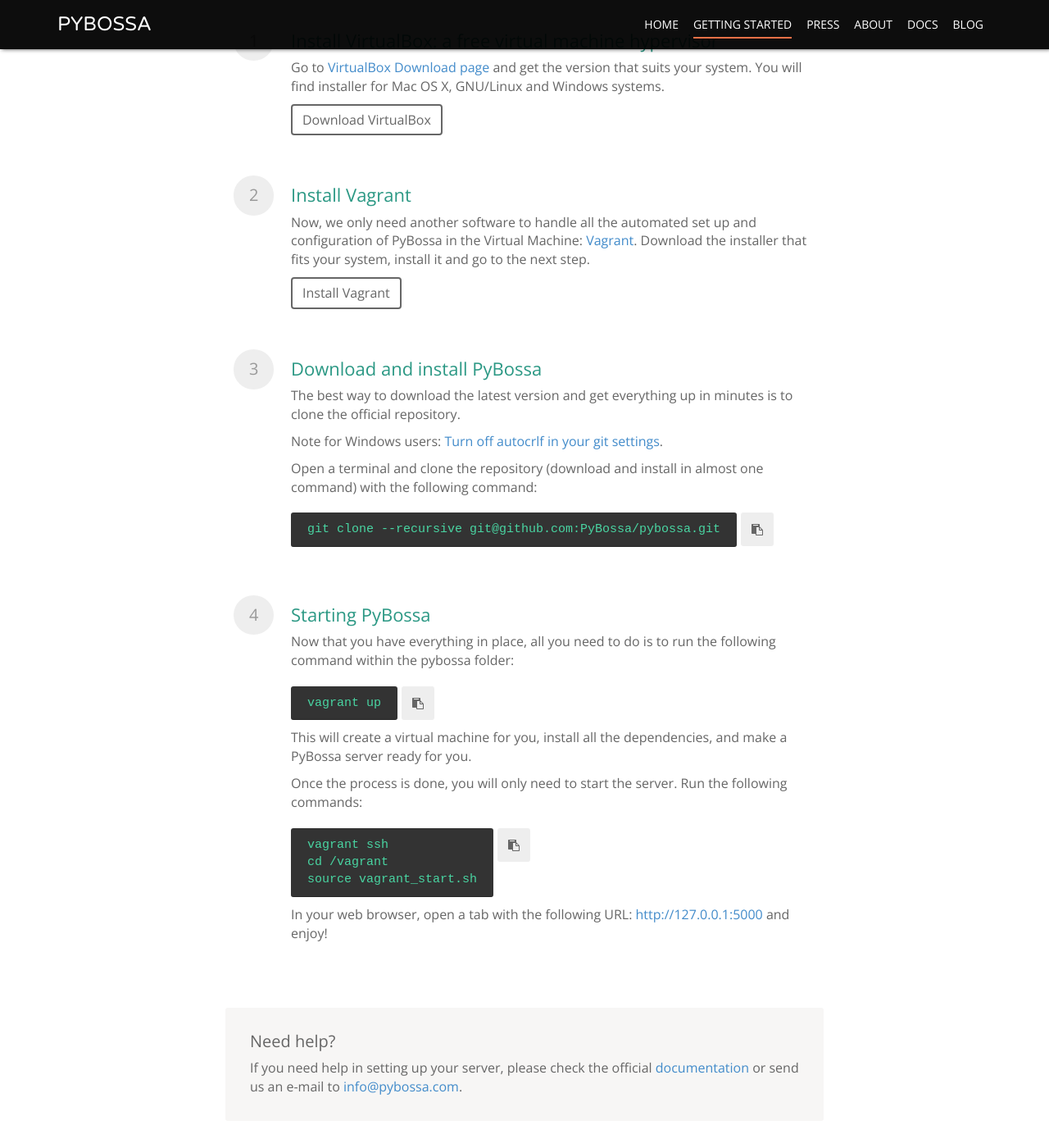
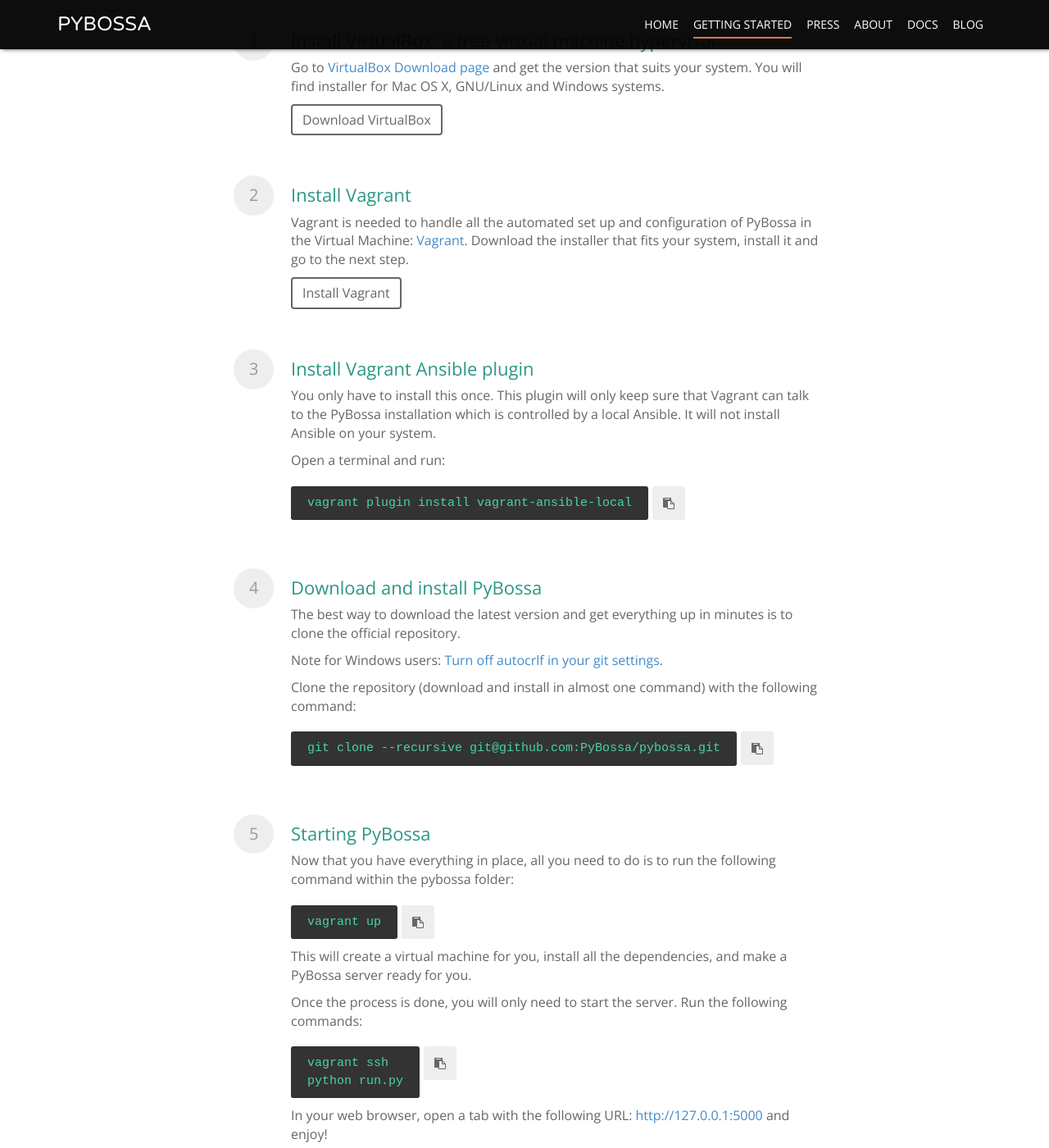
Before and after one commit to Scifabric/pybossa.github.io, a Jekyll site: the page built from getting-started/index.html, in a window 1280 px wide and 1400 px high, scrolled down 276 px. Shown: the whole window at 82% size. Built offline with Jekyll 4.4.1, drawn with Linux system fonts in a browser that asks for light colours; nearby versions of some CDN libraries; Markdown is read by kramdown in place of the engine named in the settings; some of the changed text lies outside the part shown.

Commit message:
update the get started page for vagrant-ansible-local

```diff
--- a/getting-started/index.html
+++ b/getting-started/index.html
@@ -17,14 +17,25 @@
 			</li>
 			<li>
 				<h3>Install Vagrant</h3>
-				<p>Now, we only need another software to handle all the automated set up and configuration of PyBossa in the Virtual Machine: <a href="http://www.vagrantup.com/downloads.html">Vagrant</a>. Download the installer that fits your system, install it and go to the next step.</p>
+				<p>Vagrant is needed to handle all the automated set up and configuration of PyBossa in the Virtual Machine: <a href="http://www.vagrantup.com/downloads.html">Vagrant</a>. Download the installer that fits your system, install it and go to the next step.</p>
 				<a class="btn btn-default" target="_blank"  href="http://www.vagrantup.com/downloads.html">Install Vagrant</a>
+			</li>
+			<li>
+				<h3>Install Vagrant Ansible plugin</h3>
+				<p>You only have to install this once. This plugin will only keep sure that Vagrant can talk to the PyBossa installation which is controlled by a local Ansible. It will not install Ansible on your system.</p>
+				<p>Open a terminal and run:</p>
+				<kbd>
+					<ul>
+						<li id="ansible-local" name="id">vagrant plugin install vagrant-ansible-local</li>
+					</ul>
+				</kbd>
+				<a href="#" data-clipboard-target="ansible-local" class="copy-button"><i class="fa fa-clipboard"></i><span>Copy to clipboard</span></a>
 			</li>
 			<li>
 				<h3>Download and install PyBossa</h3>
 				<p>The best way to download the latest version and get everything up in minutes is to clone the official repository.</p>
 				<p>Note for Windows users: <a href="https://help.github.com/articles/dealing-with-line-endings#platform-windows">Turn off autocrlf in your git settings</a>.</p>
-				<p>Open a terminal and clone the repository (download and install in almost one command) with the following command:</p>
+				<p>Clone the repository (download and install in almost one command) with the following command:</p>
 				<kbd>
 					<ul>
 						<li id="git" name="id">git clone --recursive git@github.com:PyBossa/pybossa.git</li>
@@ -46,17 +57,16 @@
 				<kbd>
 					<ul>
 						<li>vagrant ssh</li>
-						<li>cd /vagrant</li>
-						<li>source vagrant_start.sh</li>
+						<li>python run.py</li>
 					</ul>
 				</kbd>
-				<a href="#" class="copy-button" data-clipboard-text="vagrant ssh\n cd /vagrant\n source vagrant_starth.sh\n"><i class="fa fa-clipboard"></i><span>Copy to clipboard</span></a>
+				<a href="#" class="copy-button" data-clipboard-text="vagrant ssh\n python run.py\n"><i class="fa fa-clipboard"></i><span>Copy to clipboard</span></a>
 				<p>In your web browser, open a tab with the following URL: <a href="http://127.0.0.1:5000">http://127.0.0.1:5000</a> and enjoy!</p>
 			</li>
 		</ol>
 		<div class="support">
 			<h3>Need help?</h3>
-			<p>If you need help in setting up your server, please check the official <a href="http://docs.pybossa.com">documentation</a> or send us an e-mail to <a href="mailto:info@pybossa.com">info@pybossa.com</a>.</p>
+			<p>If you need help in setting up your server, please check the official <a href="http://docs.pybossa.com/en/latest/vagrant_pybossa.html#setting-up-pybossa-with-vagrant">PyBossa Vagrant documentation</a>, <a href="http://docs.pybossa.com">PyBossa documentation</a> or send us an e-mail to <a href="mailto:info@pybossa.com">info@pybossa.com</a>.</p>
 		</div>
 	</div>
 </div> <!-- /container -->
```
